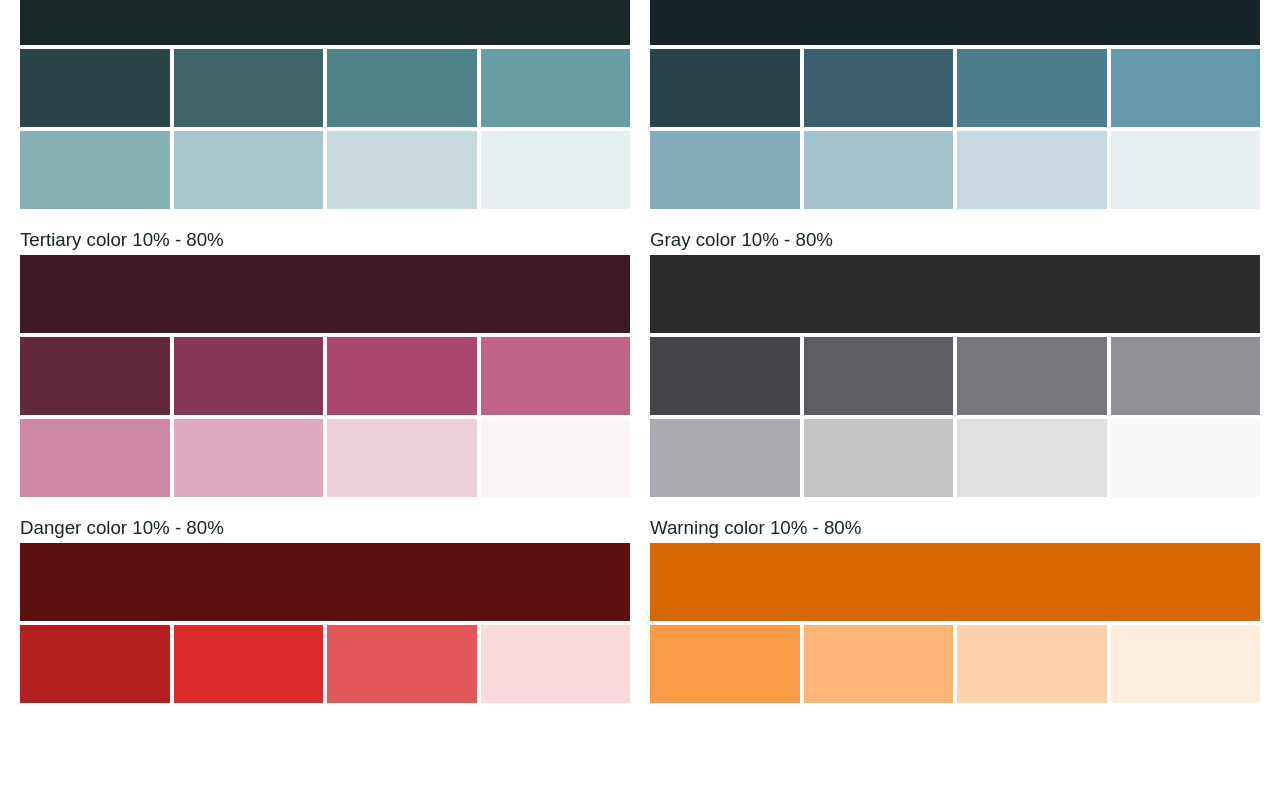
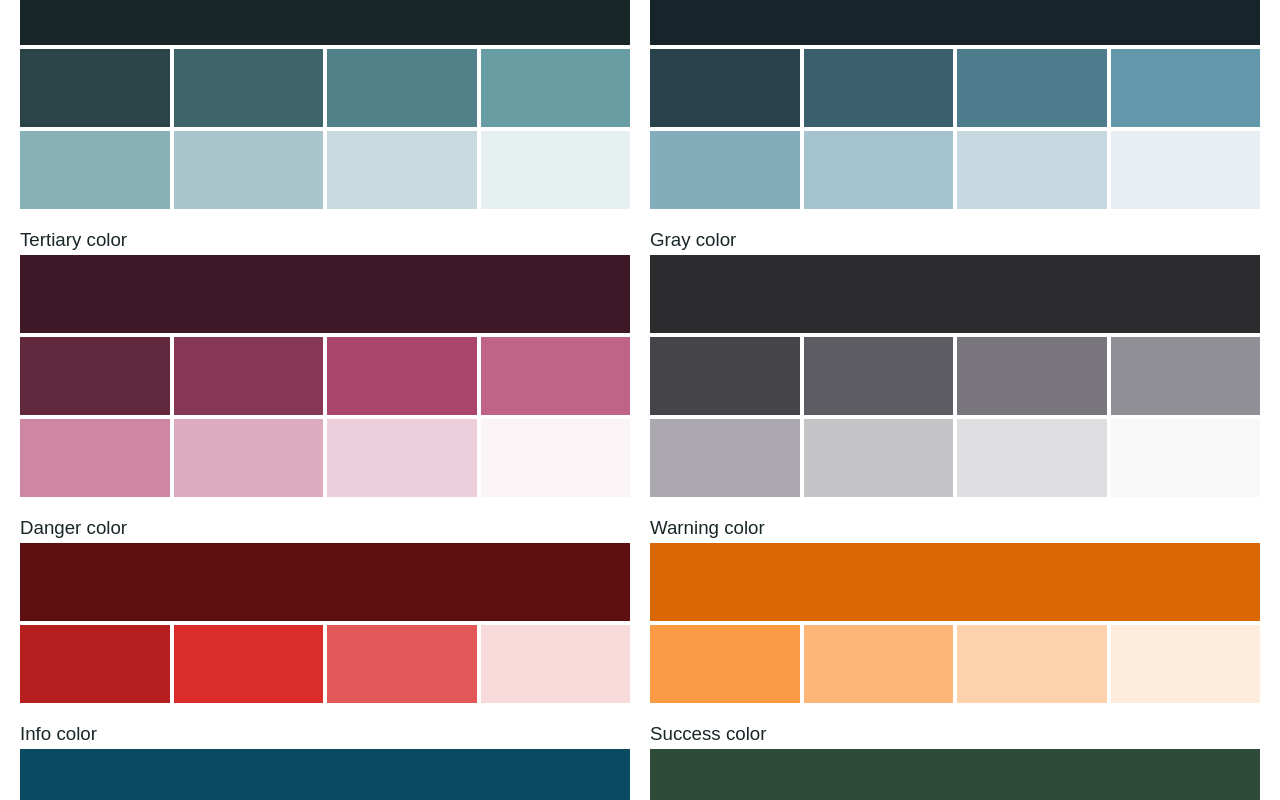
Before and after one commit to jardenna/startVite, a React (Vite) app: page / in a window 1280 px wide. Shown: the part 220-1020 px from the top of the page. Built offline with nearby package versions, Linux system fonts and the light colour scheme; a web font is replaced by a local one.

Commit message:
danger +

```diff
--- a/src/components/colorbox/ColorBox.tsx
+++ b/src/components/colorbox/ColorBox.tsx
@@ -4,20 +4,25 @@ import './_colorbox.scss';
 interface ColorBoxProps {
   title: string;
   className: string;
+  boxLength?: number;
 }
-const ColorBox: FC<ColorBoxProps> = ({ title, className }) => (
+const ColorBox: FC<ColorBoxProps> = ({ title, className, boxLength }) => (
   <section className={`grid  ${className}`}>
-    <h3>{title} color 10% - 80%</h3>
+    <h3>{title} color </h3>
     <div className={`box box1 ${className}`} />
     <div className="grid grid-col-4 ">
       <div className="box box2" />
       <div className="box box3" />
       <div className="box box4" />
       <div className="box box5" />
-      <div className="box box6" />
-      <div className="box box7" />
-      <div className="box box8" />
-      <div className="box box9" />
+      {!boxLength && (
+        <>
+          <div className="box box6" />
+          <div className="box box7" />
+          <div className="box box8" />
+          <div className="box box9" />
+        </>
+      )}
     </div>
   </section>
 );
--- a/src/pages/ColorPage.tsx
+++ b/src/pages/ColorPage.tsx
@@ -10,10 +10,10 @@ const ColorPage: FC = () => (
       <ColorBox title="Secondary" className="secondary" />
       <ColorBox title="Tertiary" className="tertiary" />
       <ColorBox title="Gray" className="gray" />
-      <ColorBox title="Danger" className="danger" />
-      <ColorBox title="Warning" className="warning" />
-      <ColorBox title="Info" className="info" />
-      <ColorBox title="Success" className="success" />
+      <ColorBox title="Danger" className="danger" boxLength={4} />
+      <ColorBox title="Warning" className="warning" boxLength={4} />
+      <ColorBox title="Info" className="info" boxLength={4} />
+      <ColorBox title="Success" className="success" boxLength={4} />
     </div>
   </>
 );
```
